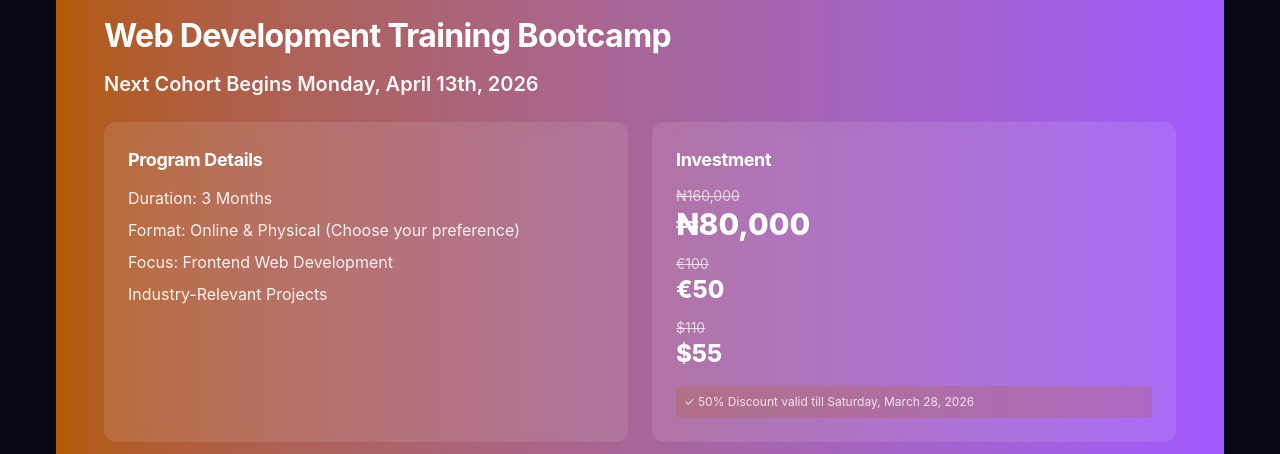
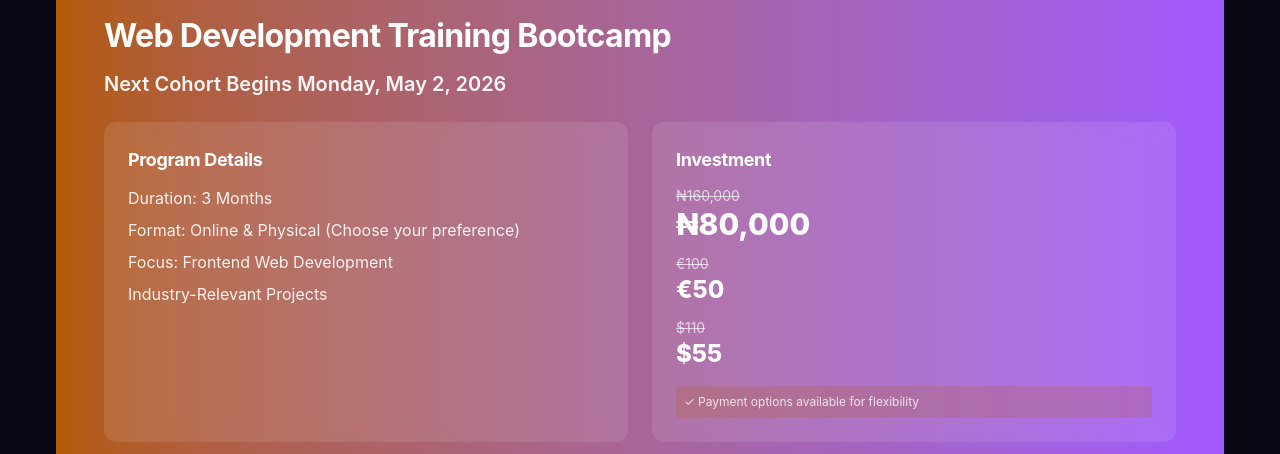
Before and after one commit to jerr001/voltcreativelab, a Next.js app in the folder volt-creative-lab/: page /academy in a window 1280 px wide. Shown: the part 346-800 px from the top of the page. Built offline with nearby package versions, Linux system fonts and the light colour scheme.

Commit message:
update: Change academy cohort start date to May 2, 2026 and remove expired discount references

```diff
--- a/volt-creative-lab/src/app/academy/page.tsx
+++ b/volt-creative-lab/src/app/academy/page.tsx
@@ -21,7 +21,7 @@ export default function Academy() {
             Web Development Training Bootcamp
           </h2>
           <p className="text-xl font-semibold mb-6 text-white/95">
-            Next Cohort Begins Monday, April 13th, 2026
+            Next Cohort Begins Monday, May 2, 2026
           </p>
 
           <div className="grid grid-cols-1 md:grid-cols-2 gap-6 mb-8">
@@ -52,7 +52,7 @@ export default function Academy() {
                 </div>
               </div>
               <p className="text-white/80 text-xs mt-4 bg-[#b35a00]/20 p-2 rounded">
-                ✓ 50% Discount valid till Saturday, March 28, 2026
+                ✓ Payment options available for flexibility
               </p>
             </div>
           </div>
--- a/volt-creative-lab/src/app/api/academy/route.ts
+++ b/volt-creative-lab/src/app/api/academy/route.ts
@@ -75,7 +75,7 @@ export async function POST(request: NextRequest) {
       <div style="font-family: Arial, sans-serif; color: #333; max-width: 600px; margin: 0 auto;">
         <h2 style="color: #b35a00;">Welcome to Volt Academy Bootcamp!</h2>
         <p>Hi ${name},</p>
-        <p>Thank you for registering for our Web Development Bootcamp starting <strong>April 13th, 2026</strong>.</p>
+        <p>Thank you for registering for our Web Development Bootcamp starting <strong>May 2, 2026</strong>.</p>
 
         <hr style="border: none; border-top: 1px solid #ddd; margin: 20px 0;">
 
@@ -85,7 +85,6 @@ export async function POST(request: NextRequest) {
           ${paymentOption ? `<li><strong>Payment Plan:</strong> ${paymentOption}</li>` : ""}
           <li><strong>Course Duration:</strong> 3 Months</li>
           <li><strong>Investment:</strong> <span style="text-decoration: line-through; color: #999;">₦160,000 / €100 / $110</span> <strong style="color: #b35a00;">₦80,000 / €50 / $55</strong></li>
-          <li><strong>Discount:</strong> 50% off till Saturday, March 28, 2026</li>
         </ul>
 
         <hr style="border: none; border-top: 1px solid #ddd; margin: 20px 0;">
--- a/volt-creative-lab/src/components/AcademyCarousel.tsx
+++ b/volt-creative-lab/src/components/AcademyCarousel.tsx
@@ -9,11 +9,11 @@ export default function AcademyCarousel() {
   const slides = [
     {
       title: "Web Development Training Bootcamp",
-      startDate: "April 13th, 2026",
+      startDate: "May 2, 2026",
       duration: "3 Months",
       cost: "₦80,000",
       originalCost: "₦160,000",
-      highlight: "50% Discount till March 28, 2026",
+      highlight: "Online & Physical Options Available",
       description: "Intensive hands-on training with industry mentorship",
     },
     {
--- a/volt-creative-lab/src/components/AcademyForm.tsx
+++ b/volt-creative-lab/src/components/AcademyForm.tsx
@@ -161,14 +161,12 @@ export default function AcademyForm() {
           className="w-full px-4 py-3 rounded-lg bg-[#1a1530] border border-[#b35a00]/30 text-white focus:outline-none focus:border-[#b35a00] focus:ring-2 focus:ring-[#b35a00]/20 transition-all disabled:opacity-50"
         >
           <option value="">Select a payment option</option>
-          <option value="full">
-            Full Payment - ₦80,000 (50% off till March 28)
+          <option value="full">Full Payment - ₦80,000 (Upfront)</option>
+          <option value="installment">
+            Installment - ₦40,000 + ₦40,000 (During Training)
           </option>
-          <option value="installment">
-            Installment - ₦40,000 + ₦40,000 (50% off till March 28)
-          </option>
-          <option value="eur">EUR - €50 (50% off till March 28)</option>
-          <option value="usd">USD - $55 (50% off till March 28)</option>
+          <option value="eur">EUR - €50</option>
+          <option value="usd">USD - $55</option>
         </select>
       </div>
 
```
